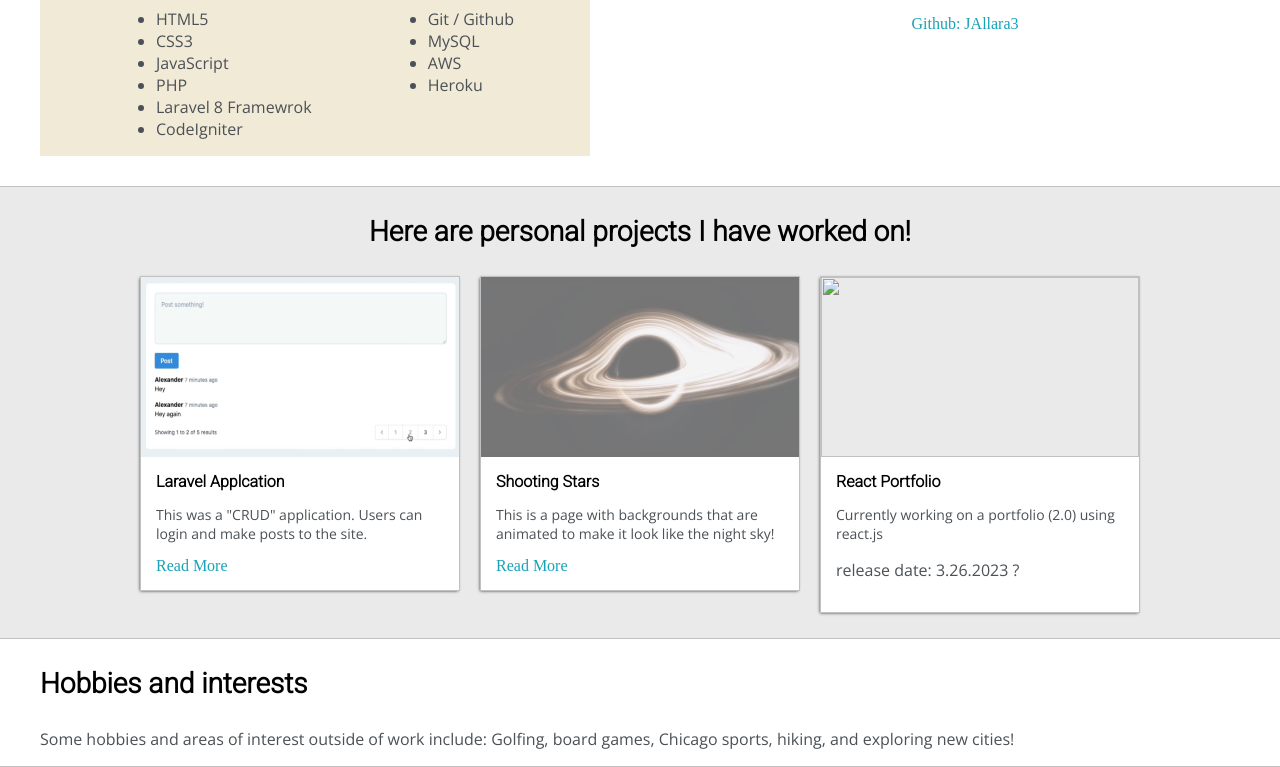
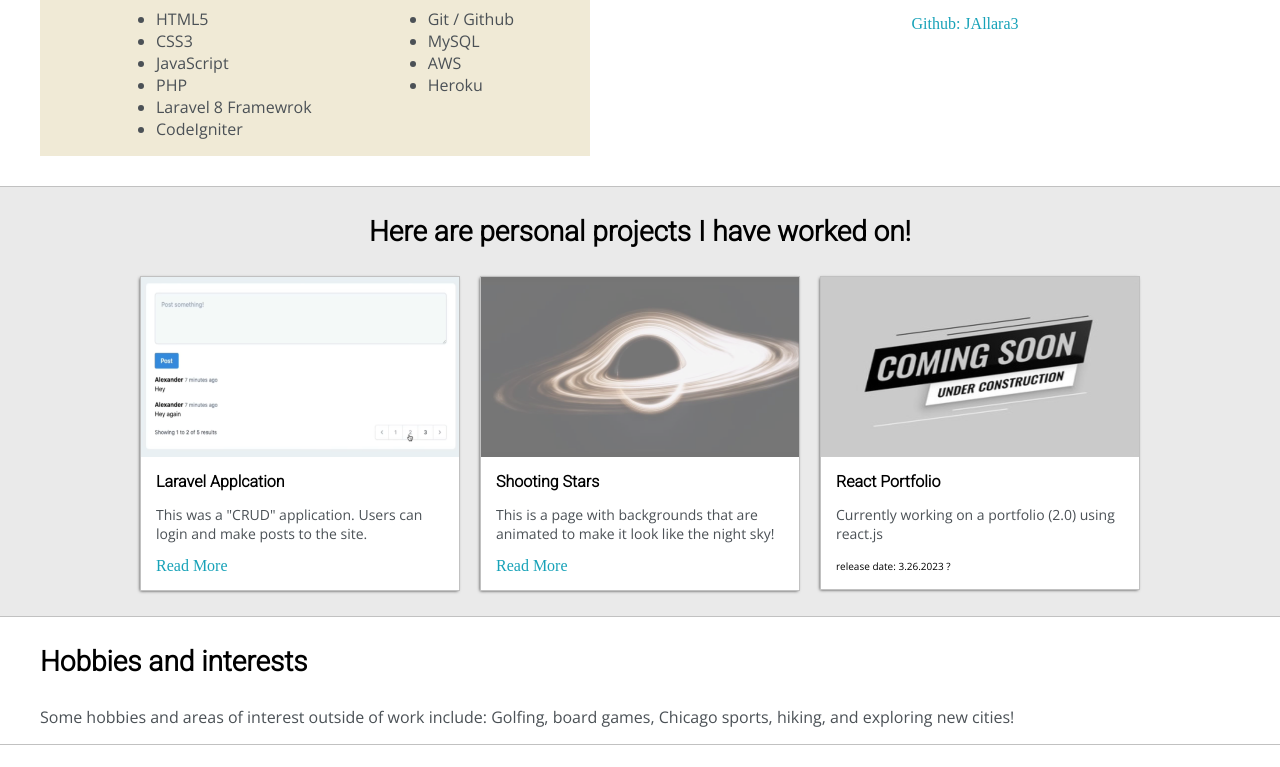
Before and after one commit to JAllara3/myPortfolio, a website: page portfolio/index.html in a window 1280 px wide. Shown: the part 1111-1878 px from the top of the page. After the commit the page ends 1856 px from the top, so only its background shows below. Drawn offline with nearby package versions, Linux system fonts and the light colour scheme.

Commit message:
some new stuff

```diff
--- a/portfolio/default.css
+++ b/portfolio/default.css
@@ -299,6 +299,11 @@ h6 {font-size:16px;}
     color:#4b5156;
     font-size:14px;
 }
+.post-subtext {
+    color: #000;
+    font-size:12px;
+    margin: 0 auto;
+}
 #contact-form {
     display: block;
     max-width: 600px;
@@ -339,13 +344,13 @@ h6 {font-size:16px;}
 }
 
 @media screen and (max-width: 1200px){
-    .main-container{
+    .main-container {
         width:95%;
     }
 }
 
 @media screen and (max-width: 800px){
-    .intro-wrapper{
+    .intro-wrapper {
         grid-template-columns: 1fr;
         grid-template-areas:
             'navigation-wrapper'
@@ -353,13 +358,13 @@ h6 {font-size:16px;}
             'right-col'
         ;
     }
-    .right-col{
+    .right-col {
         justify-content: center;
     }
 }
 
 @media screen and (max-width: 500px){
-    #preview-shadow{
+    #preview-shadow {
         padding-left:10px;
         padding-top:10px;
     }
--- a/portfolio/index.html
+++ b/portfolio/index.html
@@ -138,11 +138,11 @@
 
                 <div>
                     <div class="post">
-                        <img class="thumbnail" src="">
+                        <img class="thumbnail" src="images/coming-soon.png">
                         <div class="post-preview">
                             <h6 class="post-title">React Portfolio</h6>
                             <p class="post-intro">Currently working on a portfolio (2.0) using react.js</p>
-                            <p>release date: 3.26.2023 ?</p>
+                            <p class="post-subtext"><small>release date: 3.26.2023 ?</small></p>
                         </div>
                     </div>
                 </div>
```
Also changed, not shown: portfolio/images/coming-soon.png (added).
